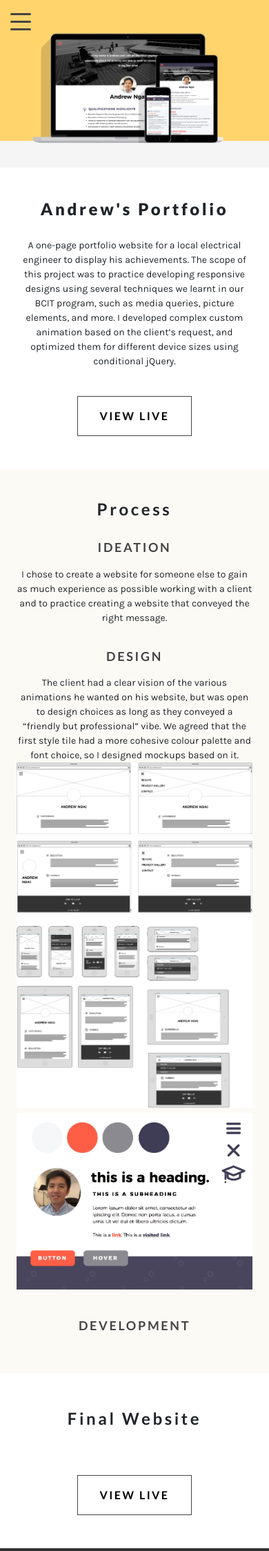
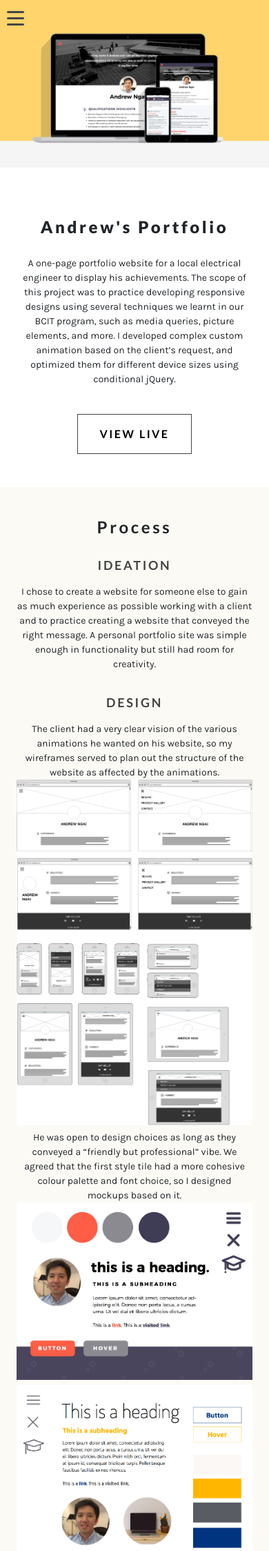
Before and after one commit to christeldesign/personal-portfolio, a PHP site: page /andrews-portfolio.php in a window 390 px wide. Shown: the top 2248 px of the page at 69% size. Run offline with PHP 8.4, Linux system fonts and the light colour scheme; some libraries are stand-ins or nearby versions.

Commit message:
images and scripts

```diff
--- a/andrews-portfolio.php
+++ b/andrews-portfolio.php
@@ -28,22 +28,38 @@
 
 	<article>
 		<h2>Ideation</h2>
-		<p>I chose to create a website for someone else to gain as much experience as possible working with a client and to practice creating a website that conveyed the right message.</p>
+		<p>I chose to create a website for someone else to gain as much experience as possible working with a client and to practice creating a website that conveyed the right message. A personal portfolio site was simple enough in functionality but still had room for creativity.</p>
 	</article>
 
 	<article>
 		<h2>Design</h2>
-		<p>The client had a clear vision of the various animations he wanted on his website, but was open to design choices as long as they conveyed a “friendly but professional” vibe. We agreed that the first style tile had a more cohesive colour palette and font choice, so I designed mockups based on it. </p>
+		<p>The client had a very clear vision of the various animations he wanted on his website, so my wireframes served to plan out the structure of the website as affected by the animations.</p>
+
 		<div class="wireframe">
 			<img src="images/andrews-portfolio/ap-wireframe.png">
 		</div>
 
+ 		<p>He was open to design choices as long as they conveyed a “friendly but professional” vibe. We agreed that the first style tile had a more cohesive colour palette and font choice, so I designed mockups based on it.</p>
+
 		<div class="mockup">
 			<img src="images/andrews-portfolio/ap-styletile-1.jpg">
 		</div>
+
+		<div class="mockup">
+			<img src="images/andrews-portfolio/ap-styletile-2.png">
+		</div>
+
 	</article>
 
 	<h2>Development</h2>
+
+	<p>The most challenging code to write was for the animations that the client requested:</p>
+
+	<ol>
+		<li></li>
+		<li></li>
+		<li></li>
+	</ol>
 </section>
 
 <section class="final">
--- a/index.php
+++ b/index.php
@@ -9,6 +9,7 @@
 <section class="hero">
 
 		<article class="about-blurb">
+			<img src="images/welcome-mobile.png" alt="Hello and welcome message" class="welcome-banner">
 			<p>My name is Christel and I am an enthusiastic front-end developer with hands-on project experience and a fervent desire to create highly functional and customized websites that are also beautiful. A graduate of the Technical Web Designer program at BCIT, a six-month, intensive program exploring front-end design, responsive design, custom Wordpress theme development and more. A lover of being creative, art & design, and big dogs.
 			</p>
 			<a href='my-story.php' class="button">More About Me</a>
--- a/scripts/script.js
+++ b/scripts/script.js
@@ -2,10 +2,28 @@
 
 // HTML elements
 
-$hamburger = $('.hamburger');
-$nav = $('.main-nav');
+const $hamburger = $('.hamburger');
+const $nav = $('.main-nav');
 
 $hamburger.click(function(){
 	this.classList.toggle("active");
 	$nav.animate({width:'toggle'});
 });
+
+// Frontpage project name animation
+$(window).scroll(function(){
+
+	const $projectCaption = $('.project-caption');
+	const $projectThumbnail = $('.project-thumbnail');
+	const $projectThumbnailPos = $projectThumbnail.offset().top;
+	const $scrollPos = $(window).scrollTop();
+
+	$projectThumbnail.each(function(i){
+		if( $(window).scrollTop() > (( $(this).offset().top ) - 300)){
+			$(this).css({'opacity':'1'})
+				   .parent().next().slideDown();
+		}
+
+	});
+
+});
--- a/styles/style.css
+++ b/styles/style.css
@@ -140,7 +140,7 @@ a:focus {
 .button:hover,
 .button:active,
 .button:focus {
-	color: grey;
+	color: #FFD251;
 }
 
 /* Nav */
@@ -199,10 +199,10 @@ nav .social a:visited {
 
 .hamburger{
 	position: fixed;
-	width: 30px;
-	height: 30px;
-	top: 15px;
-	left: 15px;
+	width: 25px;
+	height: 25px;
+	top: 10px;
+	left: 10px;
 	z-index: 9999;
 }
 
@@ -214,7 +214,7 @@ nav .social a:visited {
 .bar:after,
 .bar:before {
 	height: 3px;
-	width: 30px;
+	width: 25px;
 	border-radius: 5px;
 }
 
@@ -228,7 +228,7 @@ nav .social a:visited {
 	content: "";
 	position: absolute;
 	left: 0;
-	bottom: 11px;
+	bottom: 9px;
 	background-color: #444;
 }
 
@@ -236,7 +236,7 @@ nav .social a:visited {
 	content: "";
 	position: absolute;
 	left: 0;
-	top: 11px;
+	top: 9px;
 	background-color: #444;
 }
 
@@ -283,12 +283,20 @@ article {
 	background-color: #f9f3e9;
 	padding: 0;
 }
+
 .about-blurb {
-	padding: 4em 1.5em 3.5em;
+	padding: 3em 1em;
 	background-color: white;
 	position: relative;
 	top: 50%;
 	transform: translate(0, -50%);
+}
+
+.welcome-banner {
+	position: absolute;
+	left: 0;
+	top: -2.1em;
+	padding: 0 1em;
 }
 
 .col-sm {
@@ -306,6 +314,8 @@ article {
 	border: 1px solid lightgrey;
 	width: 300px;
 	margin-bottom: 1em;
+	opacity: 0;
+	transition: all 0.5s ease;
 }
 
 .project-thumbnail:hover,
@@ -314,10 +324,14 @@ article {
 	opacity: 0.5;
 }
 
+.col-sm h3 {
+	display: none;
+}
+
 /* Project Single page */
 
 .single .hero {
-	height: 30vh;
+	height: 33vh;
 	background-image: url("../images/andrews-portfolio/ap-header-mobile.jpg");
 	background-size: contain;
 	background-repeat: no-repeat;
@@ -409,7 +423,7 @@ footer .social {
 @media screen and (min-width: 40em){
 
 	.single .hero {
-		height: 35vh;
+		height: 70vh;
 		background-image: url("../images/andrews-portfolio/ap-header.jpg");
 		background-size: contain;
 		background-repeat: no-repeat;
```
Also changed, not shown: images/andrews-portfolio/ap-styletile-2.png, images/welcome-mobile.png (added), images/welcome.png (added), 2 other files.
